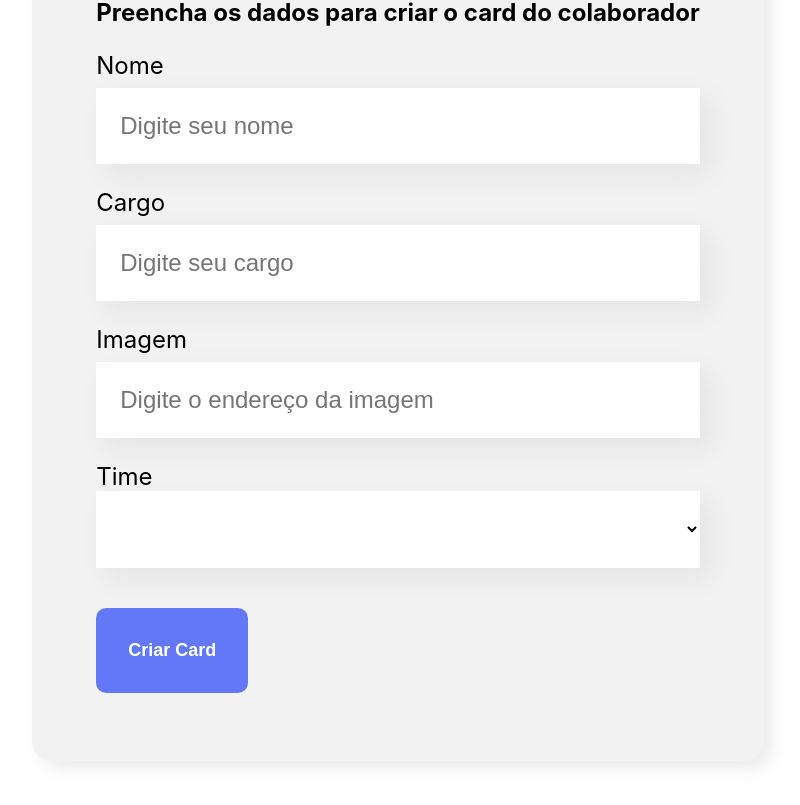
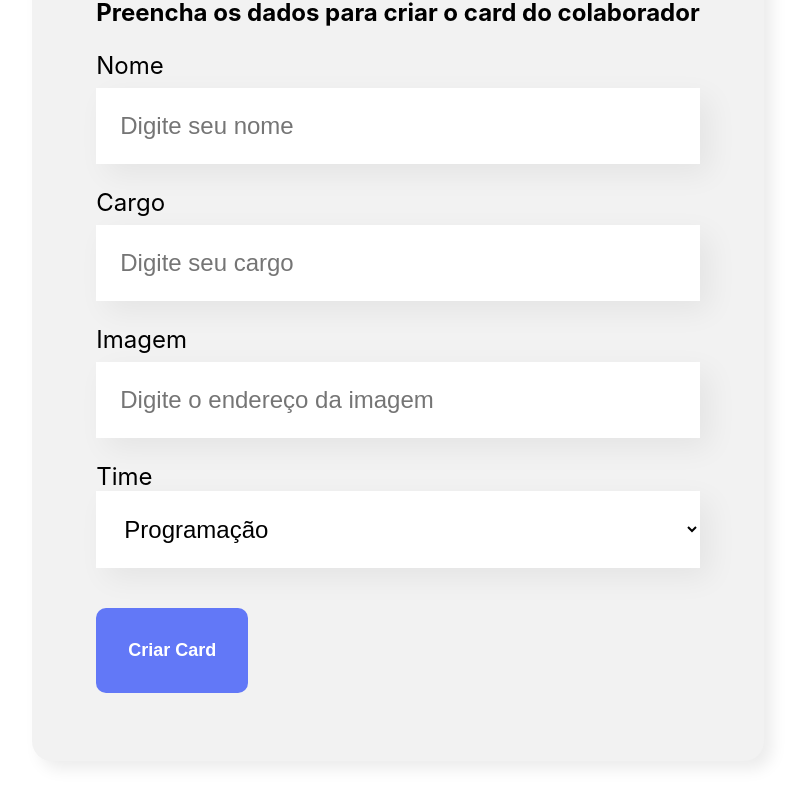
Before and after one commit to V-Matheus/T6-ONE-ALURA, a React (Create React App) app in the folder organo/: page / in a window 1280 px wide. Shown: the part 636-1441 px from the top of the page, without its empty margins (242-1042 px from the left). Built offline with nearby package versions, Linux system fonts and the light colour scheme; the HTML template or start-up script is replaced by a standard one.

Commit message:
Criando o state times

```diff
--- a/organo/src/App.js
+++ b/organo/src/App.js
@@ -4,7 +4,8 @@ import { Formulario } from './components/Formulario';
 import { Time } from './components/Time';
 
 function App() {
-  const times = [
+  const [times, setTimes] = useState([
+    { nome: 'Programação', corPrimaria: '#D9F7E9', corSecundaria: '#57C278' },
     {
       nome: 'Front-End',
       corPrimaria: '#82CFFA',
@@ -35,7 +36,7 @@ function App() {
       corPrimaria: '#FF8A29',
       corSecundaria: '#FFEEDF',
     },
-  ];
+  ]);
 
   const [colaboradores, setColaboradores] = useState([]);
 
@@ -45,6 +46,17 @@ function App() {
 
   function deletarColaborador() {
     console.log('deletando');
+  }
+
+  function mudarCorDoTime(cor, nome) {
+    setTimes(
+      times.map((time) => {
+        if (time.nome === nome) {
+          time.corPrimaria = cor;
+        }
+        return time;
+      }),
+    );
   }
 
   return (
@@ -58,6 +70,7 @@ function App() {
       />
       {times.map((time) => (
         <Time
+          mudarCor={mudarCorDoTime}
           key={time.nome}
           nome={time.nome}
           corPrimaria={time.corPrimaria}
--- a/organo/src/components/Time/index.jsx
+++ b/organo/src/components/Time/index.jsx
@@ -2,11 +2,11 @@ import React from 'react';
 import { Colaborador } from '../Colaborador';
 import './Time.css';
 
-export const Time = ({ nome, corPrimaria, corSecundaria, colaboradores, aoDeletar }) => {
+export const Time = ({ nome, corPrimaria, corSecundaria, colaboradores, aoDeletar, mudarCor }) => {
   return (
     colaboradores.length > 0 && (
       <section style={{ backgroundColor: corSecundaria }} className="time">
-        <input value={corSecundaria} type="color" className='input-cor'/>
+        <input onChange={evento => mudarCor(evento.target.value, nome)} value={corSecundaria} type="color" className='input-cor'/>
         <h3 style={{ borderColor: corPrimaria }}>{nome}</h3>
         <div className="colaboradores">
           {colaboradores.map((colaborador) => {
```
